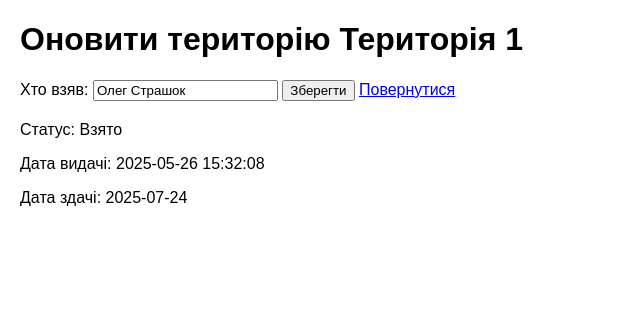
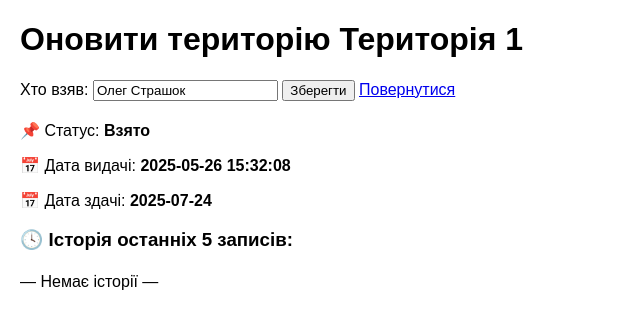
Before and after one commit to yurjjOne/territory-app, a Flask app: page /update/1 in a window 1280 px wide. Shown: the top 329 px of the page, without its empty margins (0-640 px from the left). Run offline with Flask 3, Linux system fonts and the light colour scheme; the visitor is signed in with stand-in values (Sample User, id 1); data comes from the database, SQL or seed files in the repository; data that the repository does not hold is empty.

Commit message:
Update update.html

```diff
--- a/templates/update.html
+++ b/templates/update.html
@@ -6,6 +6,8 @@
     <style>
         body { font-family: Arial, sans-serif; margin: 20px; }
         .form-container { margin-bottom: 20px; }
+        ul { list-style-type: none; padding: 0; }
+        li { padding: 4px 0; }
     </style>
 </head>
 <body>
@@ -18,8 +20,18 @@
             <a href="{{ url_for('index') }}">Повернутися</a>
         </form>
     </div>
-    <p>Статус: {{ territory[2] }}</p>
-    <p>Дата видачі: {{ territory[4] or 'Немає' }}</p>
-    <p>Дата здачі: {{ territory[5] or 'Немає' }}</p>
+
+    <p>📌 Статус: <strong>{{ territory[2] }}</strong></p>
+    <p>📅 Дата видачі: <strong>{{ territory[4] or 'Немає' }}</strong></p>
+    <p>📅 Дата здачі: <strong>{{ territory[5] or 'Немає' }}</strong></p>
+
+    <h3>🕓 Історія останніх 5 записів:</h3>
+    <ul>
+        {% for h in history %}
+            <li>🔸 {{ h[0] }} — {{ h[1] }} → {{ h[2] }}</li>
+        {% else %}
+            <li>— Немає історії —</li>
+        {% endfor %}
+    </ul>
 </body>
 </html>
```
